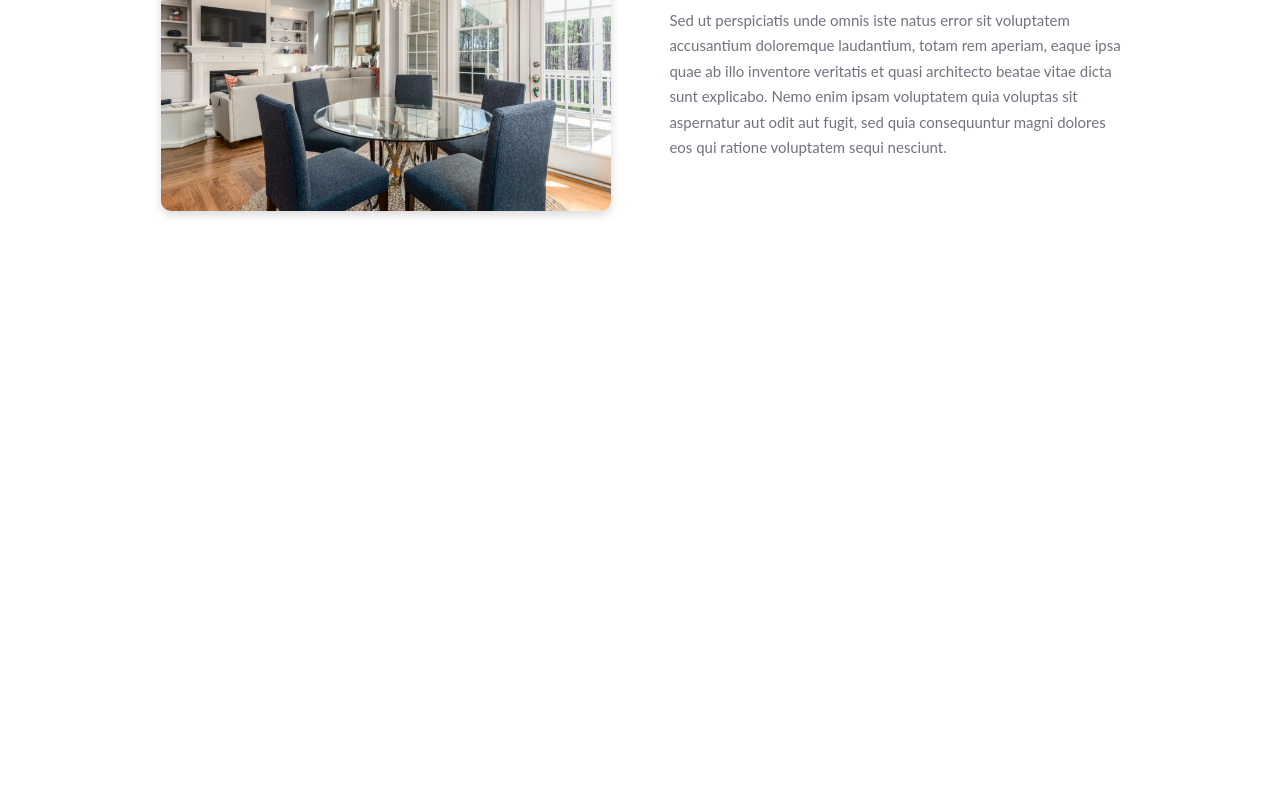
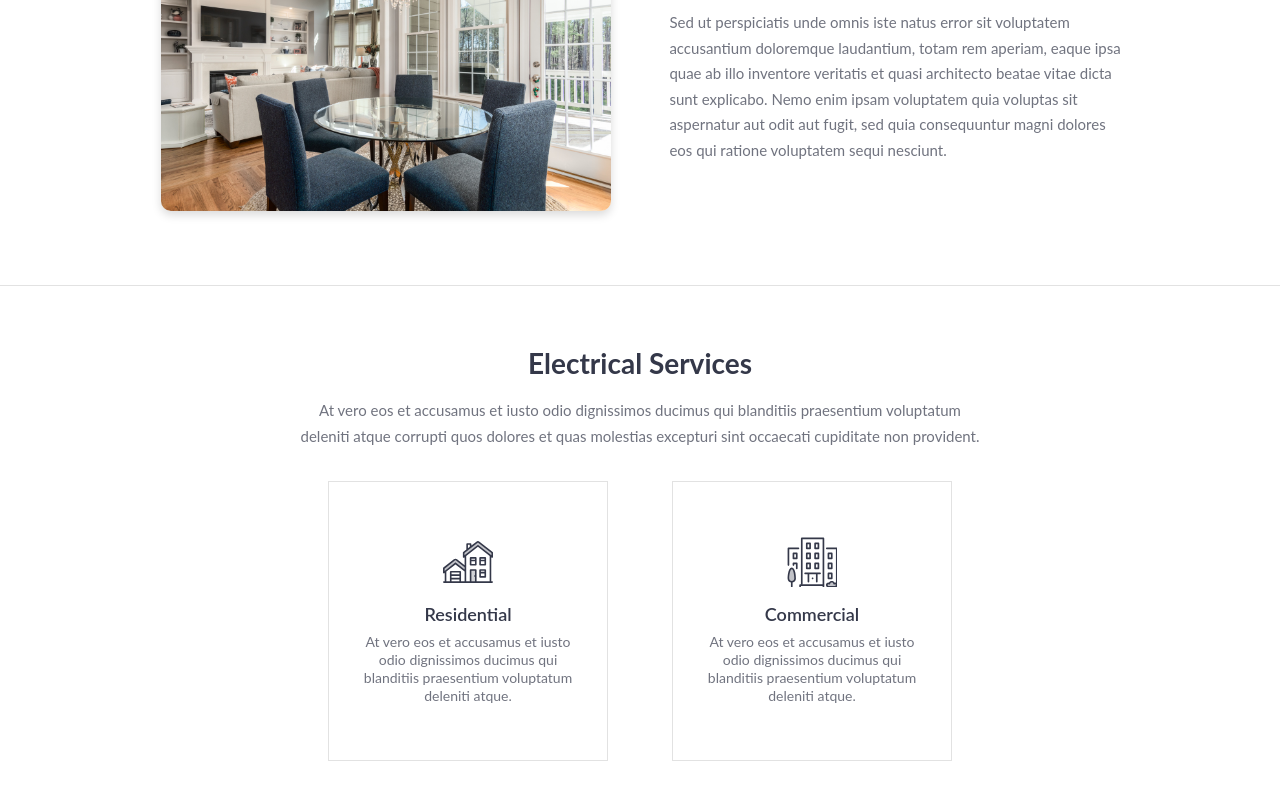
Before and after one commit to kducharme/robertson-electric, a Vue app: page /#/ in a window 1280 px wide. Shown: the part 824-1624 px from the top of the page. Before the commit the page ends 1142 px from the top, so only its background shows below. Built offline with nearby package versions, Linux system fonts and the light colour scheme.

Commit message:
services added

```diff
--- a/src/components/Home.vue
+++ b/src/components/Home.vue
@@ -21,44 +21,61 @@
         <h2>About Robinson Electric</h2>
         <p>Sed ut perspiciatis unde omnis iste natus error sit voluptatem accusantium doloremque laudantium, totam rem aperiam, eaque ipsa quae ab illo inventore veritatis et quasi architecto beatae vitae dicta sunt explicabo. Nemo enim ipsam voluptatem quia voluptas sit aspernatur aut odit aut fugit, sed quia consequuntur magni dolores eos qui ratione voluptatem sequi nesciunt.</p>
       </div>
-
     </div>
 
+    <div class="home__services">
+      <div class="top">
+        <h2>Electrical Services</h2>
+        <p>At vero eos et accusamus et iusto odio dignissimos ducimus qui blanditiis praesentium voluptatum deleniti atque corrupti quos dolores et quas molestias excepturi sint occaecati cupiditate non provident.</p>
+      </div>
+      <div class="bottom">
+        <div class="left card">
+          <img src="../img/residential.svg" alt="">
+          <h4>Residential</h4>
+          <p>At vero eos et accusamus et iusto odio dignissimos ducimus qui blanditiis praesentium voluptatum deleniti atque.</p>
+        </div>
+        <div class="right card">
+          <img src="../img/commercial.svg" alt="">
+          <h4>Commercial</h4>
+          <p>At vero eos et accusamus et iusto odio dignissimos ducimus qui blanditiis praesentium voluptatum deleniti atque.</p>
+        </div>
+      </div>
+    </div>
   </div>
 </template>
 
 <script>
-import Nav from './Nav.vue';
+import Nav from "./Nav.vue";
 
 export default {
-  name: 'Home',
+  name: "Home",
   components: {
     Nav
   },
   data() {
     return {
-      msg: 'Quality, transparent electrical services in Central MA.',
+      msg: "Quality, transparent electrical services in Central MA.",
       sub:
-        'At vero eos et accusamus et iusto odio dignissimos ducimus qui blanditiis praesentium voluptatum deleniti atque corrupti quos dolores et quas molestias excepturi.'
+        "At vero eos et accusamus et iusto odio dignissimos ducimus qui blanditiis praesentium voluptatum deleniti atque corrupti quos dolores et quas molestias excepturi."
     };
   }
 };
 </script>
 
 <style lang='scss'>
-h1, h2, h3, h4, p {
+h1,
+h2,
+h3,
+h4,
+p {
   color: #343849;
 }
 
 .home {
   width: 100vw;
   .home__hero {
-    background:
-    linear-gradient(
-      rgba(52,56,73,0.55),
-      rgba(52,56,73,0.30)
-    ),
-    url('../img/hero3.jpg');
+    background: linear-gradient(rgba(52, 56, 73, 0.55), rgba(52, 56, 73, 0.3)),
+      url("../img/hero3.jpg");
     background-size: cover;
     min-height: 65vh;
     max-height: 80vh;
@@ -69,10 +86,10 @@
     height: calc(75vh);
     top: 0;
     padding: 0 100px;
-    padding-top:40px;
+    padding-top: 40px;
     // background: rgba(52,56,73,0.50);
     h1 {
-      font-family: 'Merriweather';
+      font-family: "Merriweather";
       width: 48vw;
       font-size: 40px;
       color: white;
@@ -106,8 +123,8 @@
   }
   .home__announce {
     height: 60px;
-    border-bottom: 1px solid #E2E2E2;
-    background-color: #F7F8F9;
+    border-bottom: 1px solid #e2e2e2;
+    background-color: #f7f8f9;
     display: flex;
     justify-content: space-between;
     align-items: center;
@@ -115,7 +132,7 @@
     p {
       font-size: 14px;
       font-weight: 600;
-      color: #6C6C6C;
+      // color: #6C6C6C;
     }
   }
   .home__about {
@@ -123,6 +140,7 @@
     align-items: center;
     padding: 40px 150px;
     height: 450px;
+    border-bottom: 1px solid #e2e2e2;
     .left {
       display: flex;
       justify-content: flex-end;
@@ -132,7 +150,7 @@
         height: 300px;
         width: auto;
         border-radius: 10px;
-        box-shadow: 0 4px 10px 0 rgba(0,0,0,0.15);
+        box-shadow: 0 4px 10px 0 rgba(0, 0, 0, 0.15);
       }
     }
     .right {
@@ -143,12 +161,65 @@
       flex-direction: column;
       h2 {
         font-size: 28px;
-        margin-bottom: 12px;
+        margin-bottom: 18px;
       }
       p {
         font-size: 15px;
         line-height: 1.7;
-        opacity: .7;
+        opacity: 0.7;
+      }
+    }
+  }
+  .home__services {
+    display: flex;
+    flex-direction: column;
+    padding: 60px 0;
+    .top {
+      padding: 0px 150px;
+      text-align: center;
+      h2 {
+        margin-bottom: 18px;
+        font-size: 28px;
+      }
+      p {
+        opacity: 0.7;
+        font-size: 15px;
+        line-height: 1.7;
+        width: 70%;
+        margin: auto;
+      }
+    }
+    .bottom {
+      display: flex;
+      justify-content: center;
+      padding: 0px 150px;
+      .card {
+        display: flex;
+        justify-content: center;
+        align-items: center;
+        flex-direction: column;
+        text-align: center;
+        padding: 32px;
+        border: 1px solid #e2e2e2;
+        width: 25%;
+        margin: 32px;
+        min-height: 280px;
+        min-width: 280px;
+        img {
+          height: 50px;
+          width: auto;
+          margin-bottom: 16px;
+        }
+        h4 {
+          font-size: 18px;
+          font-weight: 600;
+          margin-bottom: 8px;
+        }
+        p {
+          font-size: 14px;
+          opacity: .7;
+          line-height: 1.3;
+        }
       }
     }
   }
--- a/src/components/Nav.vue
+++ b/src/components/Nav.vue
@@ -32,6 +32,7 @@
   z-index: 999;
   position: fixed;;
   width: 100vw;
+  border-bottom: 1px solid #E2E2E2;
   ul {
     list-style: none;
   }
```
Also changed, not shown: src/img/commercial.svg (added), src/img/residential.svg (added).
